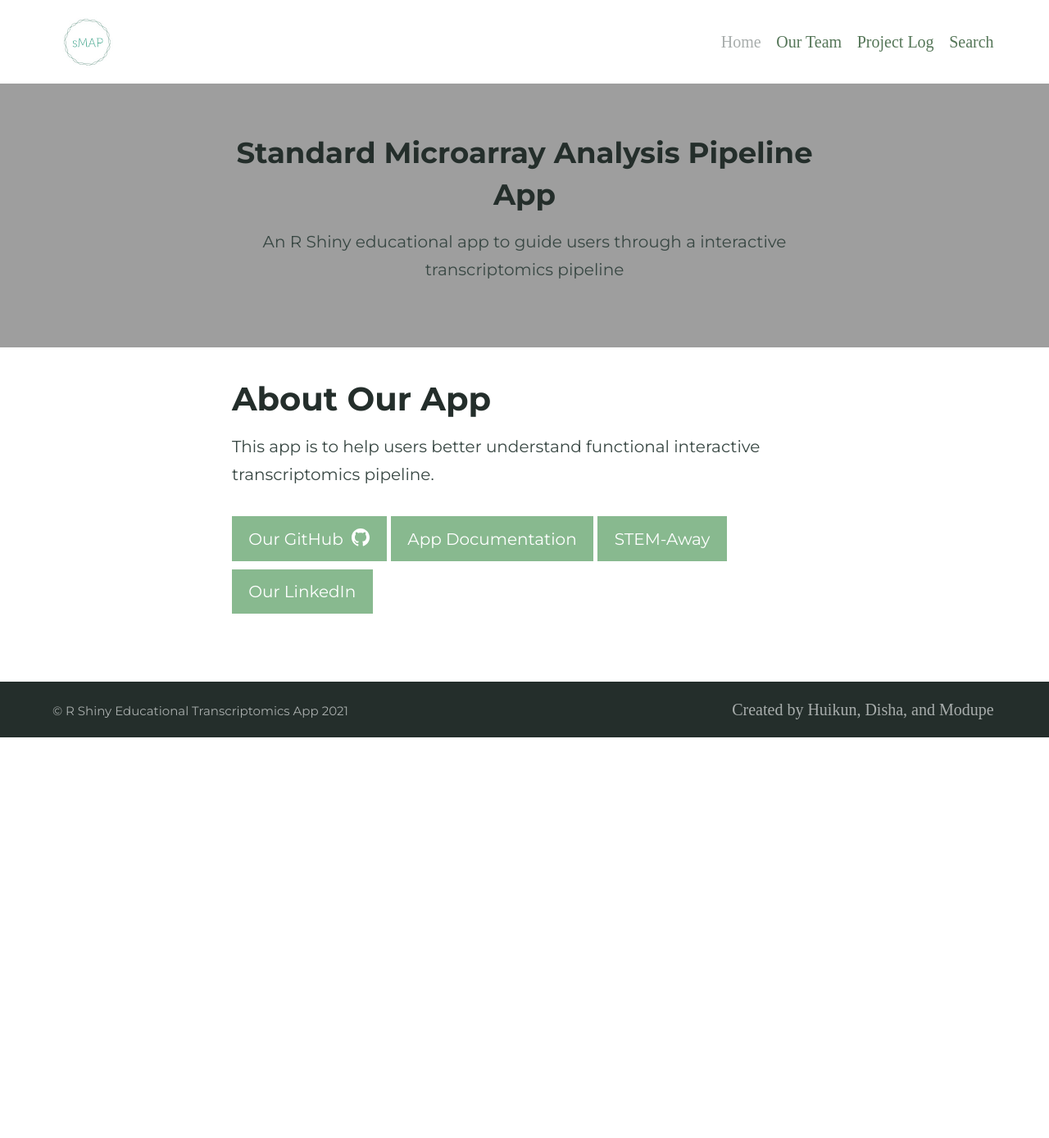
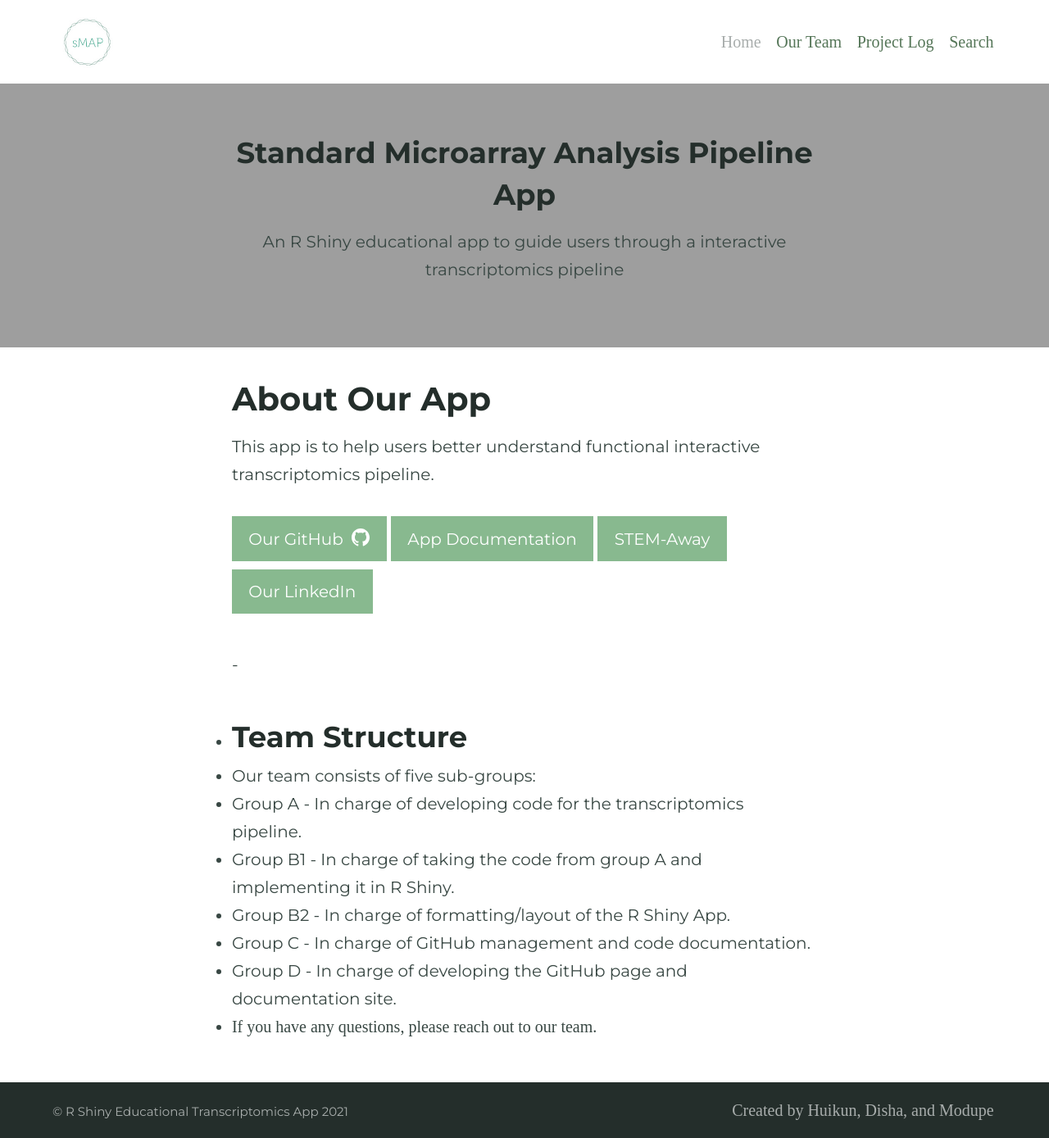
Before and after one commit to BI-STEM-Away/sMAP_dev, a Jekyll site: the page built from index.md, in a window 1280 px wide. Shown: the whole page at 82% size. Built offline with Jekyll 4.4.1, drawn with Linux system fonts in a browser that asks for light colours; before the commit the page ends 900 px from its top, so only the background shows below that.

Commit message:
Update index.md

```diff
--- a/index.md
+++ b/index.md
@@ -10,3 +10,18 @@ excerpt: "Our goal for creating this educational app is to help experts and inte
 This app is to help users better understand functional interactive transcriptomics pipeline.
 
 {% include button.html text="Our GitHub" icon="github" link="https://github.com/BI-STEM-Away/shiny_app_dev" color="#88B98F" %} {% include button.html text="App Documentation" link="" color="#88B98F" %} {% include button.html text="STEM-Away"  link="https://stemaway.com/" color="#88B98F" %} {% include button.html text="Our LinkedIn" link="https://www.linkedin.com/company/stemaway/" color="#88B98F" %}
+-
+- ## Team Structure
+- Our team consists of five sub-groups:
+
+- Group A - In charge of developing code for the transcriptomics pipeline.
+
+- Group B1 - In charge of taking the code from group A and implementing it in R Shiny.
+
+- Group B2 - In charge of formatting/layout of the R Shiny App.
+
+- Group C - In charge of GitHub management and code documentation.
+
+- Group D - In charge of developing the GitHub page and documentation site.
+
+- If you have any questions, please reach out to our team.
```
